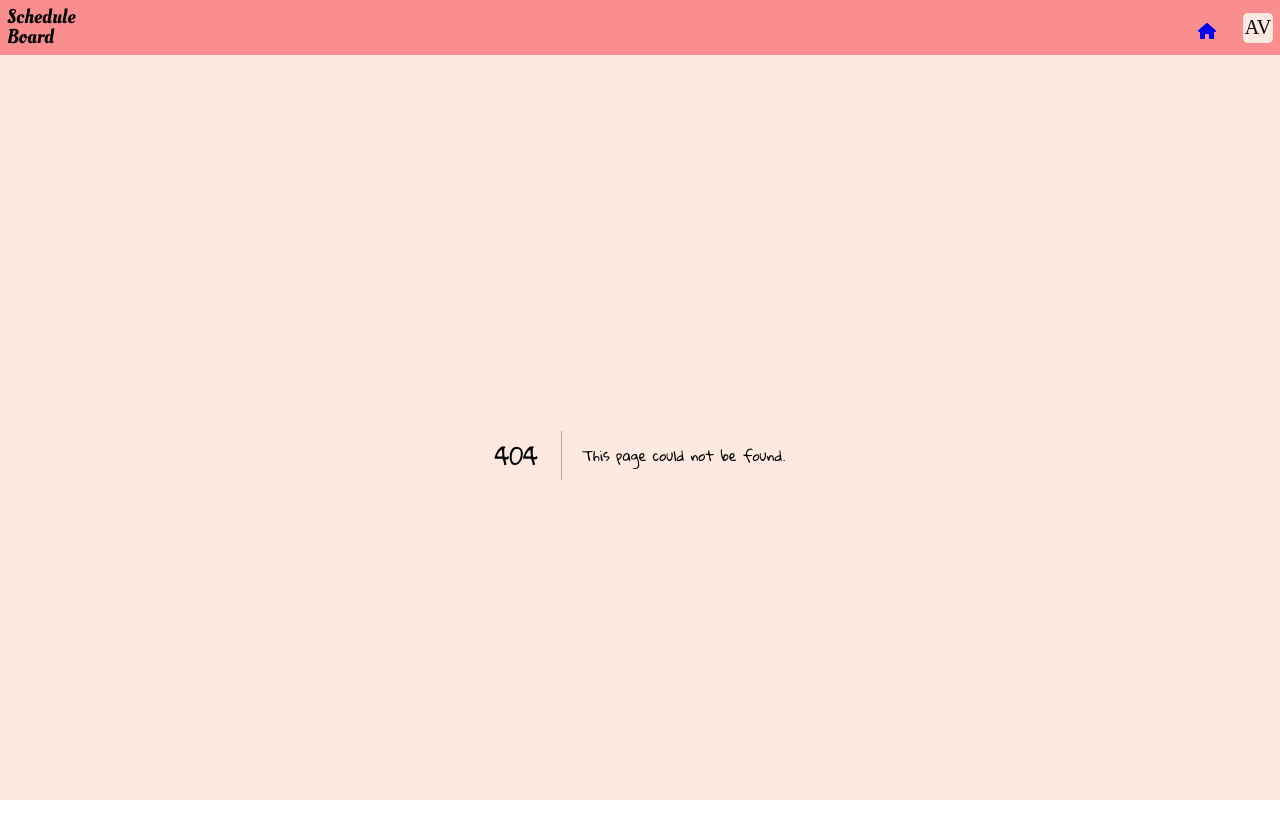
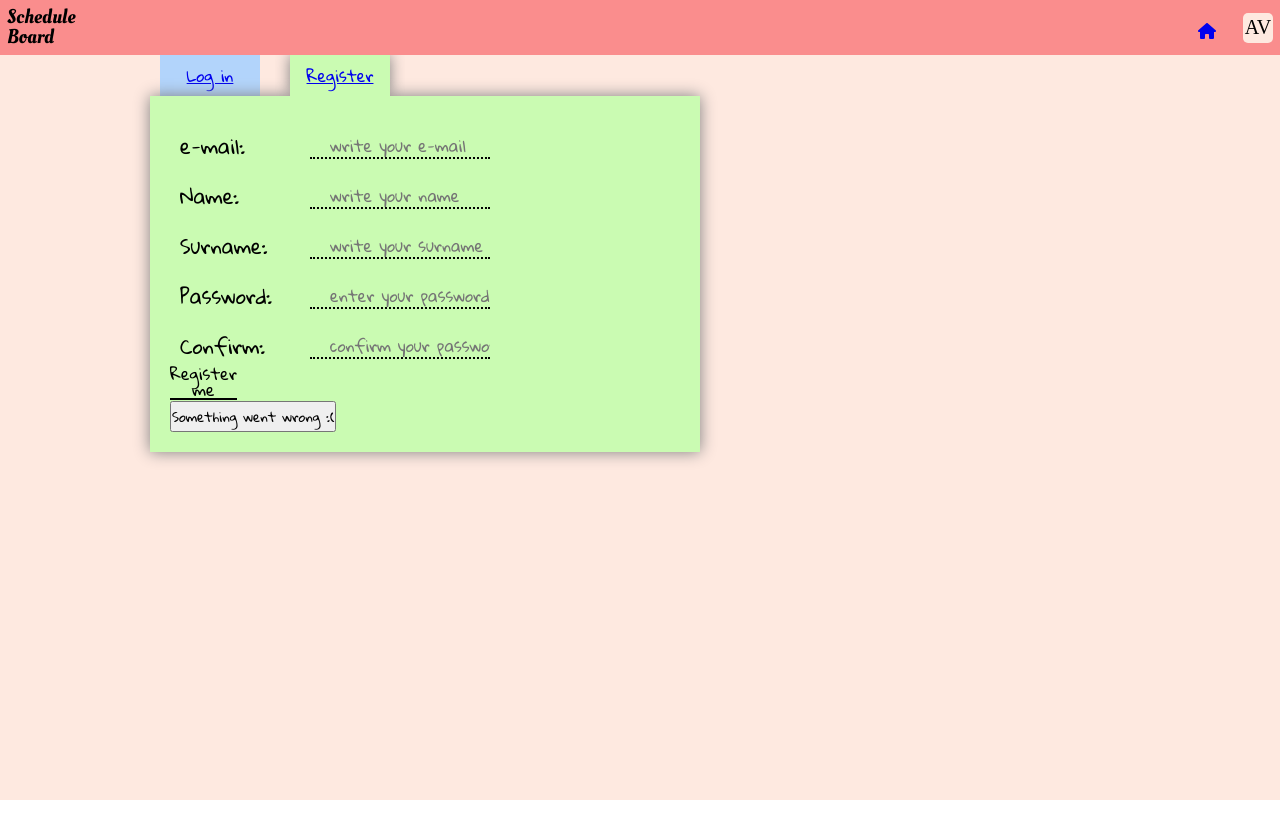
Before and after one commit to AdrianValladaresDiaz/ScheduleBoard-Front, a Next.js app: page /register in a window 1280 px wide. Before the commit this address had no page. Shown: the top 838 px of the page. After the commit the page ends 800 px from the top, so only its background shows below. Built offline with nearby package versions, Linux system fonts and the light colour scheme; a web font is replaced by a local one.

Commit message:
styled register form

```diff
--- /dev/null
+++ b/components/RegisterForm/RegisterForm.styles.tsx
@@ -0,0 +1,65 @@
+import styled from "styled-components";
+
+export const StyledRegisterForm = styled.form`
+  padding: 20px;
+  position: relative;
+  background-color: ${(props) => props.theme.softGreen};
+  box-shadow: 3px 3px 3px grey;
+  box-shadow: 0 0 15px grey;
+
+  display: flex;
+  flex-direction: column;
+  flex: 1 1 auto;
+  max-width: 550px;
+
+  & .register-form__input-container {
+    display: flex;
+    align-items: center;
+    margin: 10px 0 0 10px;
+
+    & label {
+      width: 100px;
+      font-size: ${(props) => props.theme.textSizeMedium};
+    }
+    & input {
+      width: 180px;
+      margin-left: 30px;
+      padding-left: 20px;
+      background-color: transparent;
+      border: none;
+      border-bottom: 2px dotted black;
+      font-size: ${(props) => props.theme.textSizeSmallText};
+      height: ${(props) => props.theme.lineHeightSmallText};
+    }
+  }
+`;
+
+export const StyledRegisterContainer = styled.main`
+  display: flex;
+  flex-direction: column;
+  & > nav > ul {
+    list-style: none;
+    display: flex;
+    & > li.register_nav {
+      background-color: ${(props) => props.theme.softGreen};
+      margin-right: 30px;
+      padding: 5px 15px;
+      min-width: 100px;
+      text-align: center;
+      &--login {
+        background-color: ${(props) => props.theme.softBlue};
+        margin-left: 10px;
+      }
+      &--register {
+        background-color: ${(props) => props.theme.softGreen};
+        z-index: 50;
+        box-shadow: 0 0 15px grey;
+        clip-path: inset(-15px -15px 0 -15px);
+      }
+      & a:visited {
+        color: black;
+        font-size: ${(props) => props.theme.textSizeMedium};
+      }
+    }
+  }
+`;
--- /dev/null
+++ b/components/RegisterForm/RegisterForm.tsx
@@ -0,0 +1,169 @@
+import axios from "axios";
+import Link from "next/link";
+import { useRouter } from "next/router";
+import React, { FC, useState } from "react";
+import { ScheduleBoardResponse } from "../../interfaces";
+import ScheduleButton from "../ScheduleButton/ScheduleButton";
+import StyledDetailForm from "../TaskDetailForm/TaskDetailForm.styles";
+import WidthDefinedButton from "../WidthDefinedButton/WidthDefinedButton";
+import {
+  StyledRegisterContainer,
+  StyledRegisterForm,
+} from "./RegisterForm.styles";
+
+const initialFormState = {
+  mail: "",
+  name: "",
+  surname: "",
+  password: "",
+  confirmPassword: "",
+};
+
+const RegisterForm = (): JSX.Element => {
+  const [formState, setFormState] = useState(initialFormState);
+  const [formError, setFormError] = useState(false);
+  const router = useRouter();
+
+  const handleChange = (event: React.FormEvent): void => {
+    const target = event.target as HTMLInputElement;
+    setFormState({
+      ...formState,
+      [target.id]: target.value,
+    });
+  };
+
+  const redirectToLogin = () => {
+    router.push(`/login`);
+  };
+
+  const submitForm = async () => {
+    try {
+      const axiosResponse = await axios.post<ScheduleBoardResponse>(
+        `${process.env.NEXT_PUBLIC_BACKEND}register`,
+        {
+          data: formState,
+        }
+      );
+      if (axiosResponse.statusText) {
+        redirectToLogin();
+      } else {
+        setFormError(true);
+      }
+    } catch {
+      setFormError(true);
+    }
+  };
+
+  const clickOnError = (event: React.MouseEvent) => {
+    event.stopPropagation();
+    setFormError(false);
+  };
+
+  return (
+    <StyledRegisterContainer>
+      <nav>
+        <ul>
+          <li className="register_nav register_nav--login">
+            <Link href={"/login"}>Log in</Link>
+          </li>
+          <li className="register_nav register_nav--register">
+            <Link href={"/register"}>Register</Link>
+          </li>
+        </ul>
+      </nav>
+      <StyledRegisterForm
+        onSubmit={(event) => {
+          event.preventDefault();
+        }}
+      >
+        <div className="register-form__input-container">
+          <label htmlFor="mail" className="register-form__label">
+            e-mail:
+          </label>
+          <input
+            id="mail"
+            type="email"
+            onChange={handleChange}
+            value={formState.mail ?? ""}
+            placeholder={"write your e-mail"}
+          />
+        </div>
+
+        <div className="register-form__input-container">
+          <label htmlFor={`name`} className="register-form__label">
+            Name:
+          </label>
+          <input
+            id={"name"}
+            type="text"
+            onChange={handleChange}
+            value={formState.name ?? ""}
+            placeholder="write your name"
+            maxLength={15}
+          />
+        </div>
+
+        <div className="register-form__input-container">
+          <label htmlFor={`surname`} className="register-form__label">
+            Surname:
+          </label>
+          <input
+            id={"surname"}
+            type="text"
+            onChange={handleChange}
+            value={formState.surname ?? ""}
+            placeholder="write your surname"
+            maxLength={15}
+          />
+        </div>
+
+        <div className="register-form__input-container">
+          <label htmlFor={`password`} className="register-form__label">
+            Password:
+          </label>
+          <input
+            id={"password"}
+            type="password"
+            onChange={handleChange}
+            value={formState.password ?? ""}
+            placeholder="enter your password"
+            maxLength={15}
+          />
+        </div>
+
+        <div className="register-form__input-container">
+          <label htmlFor={`confirmPassword`} className="register-form__label">
+            Confirm:
+          </label>
+          <input
+            id={"confirmPassword"}
+            type="password"
+            onChange={handleChange}
+            value={formState.confirmPassword ?? ""}
+            placeholder="confirm your password"
+            maxLength={15}
+          />
+        </div>
+
+        <div
+          className={`save_button_container save_button_container--${formError}`}
+        >
+          <WidthDefinedButton
+            bigContent=""
+            title="register user"
+            content="Register me"
+            onClickAction={submitForm}
+            isDisabled={formError}
+          />
+          <ScheduleButton
+            content="Something went wrong :("
+            onClickAction={clickOnError}
+            className={`error_button error_button--${formError}`}
+          />
+        </div>
+      </StyledRegisterForm>
+    </StyledRegisterContainer>
+  );
+};
+
+export default RegisterForm;
--- /dev/null
+++ b/pages/register/index.tsx
@@ -0,0 +1,12 @@
+import { FC } from "react";
+import RegisterForm from "../../components/RegisterForm/RegisterForm";
+
+interface RegisterPageProps {
+  error: boolean;
+}
+
+const RegisterPage: FC<RegisterPageProps> = ({ error }) => {
+  return <RegisterForm />;
+};
+
+export default RegisterPage;
--- a/styles/defaultTheme.ts
+++ b/styles/defaultTheme.ts
@@ -2,6 +2,8 @@ const defaultTheme = {
   background: "#fee9e0",
   backgroundItem: "#fef6e0",
   accent: "#fa8d8d",
+  softGreen: "#cafbb2",
+  softBlue: "#b2d4fb",
   logoFont: "Oleo Script",
   avatarFont: "Salsa",
   headerHeight: "55px",
```
